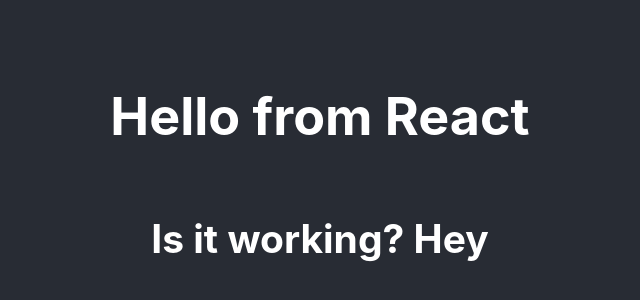
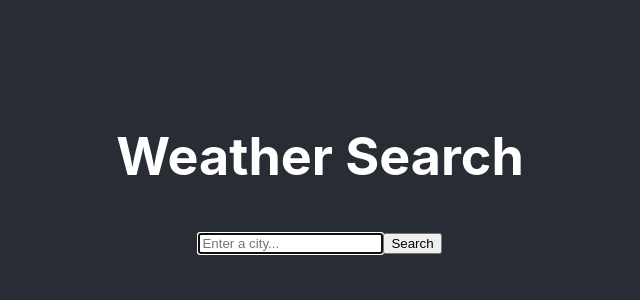
Before and after one commit to andi-szabo/weather-react, a React (Create React App) app: page / in a window 1280 px wide. Shown: the part 228-528 px from the top of the page, without its empty margins (320-960 px from the left). Built offline with nearby package versions, Linux system fonts and the light colour scheme; no server answers.

Commit message:
Adding search engine to weathersearch.js

```diff
--- a/src/App.js
+++ b/src/App.js
@@ -1,15 +1,14 @@
-import Weather from "./Weather";
+import React from "react";
+import WeatherSearch from "./WeatherSearch";
 import "./App.css";
 
-function App() {
+export default function App() {
   return (
     <div className="App">
       <header className="App-header">
-        <h1>Hello from React</h1>
-        <Weather city="Budapest" />
+        <h1>Weather Search </h1>
+        <WeatherSearch />
       </header>
     </div>
   );
 }
-
-export default App;
--- a/src/Weather.js
+++ /dev/null
@@ -1,16 +0,0 @@
-import React from "react";
-import axios from "axios";
-
-export default function Weather(props) {
-  function handleResponse(response) {
-    alert(
-      `The weather in ${response.data.name} is ${response.data.main.temp}°C`
-    );
-  }
-  let apiKey = "3c2e3518e7c20a6a42a69d7651e8545a";
-  let units = "metric";
-  let apiUrl = `https://api.openweathermap.org/data/2.5/weather?q=${props.city}&appid=${apiKey}&units=${units}`;
-
-  axios.get(apiUrl).then(handleResponse);
-  return <h2>Is it working? Hey</h2>;
-}
--- /dev/null
+++ b/src/WeatherSearch.js
@@ -0,0 +1,63 @@
+import React, { useState } from "react";
+import axios from "axios";
+
+export default function WeatherSearch() {
+  const [city, setCity] = useState("");
+  const [loaded, setLoaded] = useState(false);
+  const [weather, setWeather] = useState({});
+
+  function displayWeather(response) {
+    setLoaded(true);
+    console.log(response.data);
+    setWeather({
+      temperature: response.data.main.temp,
+      description: response.data.weather[0].description,
+      humidity: response.data.main.humidity,
+      wind: response.data.wind.speed,
+      icon: `http://openweathermap.org/img/wn/${response.data.weather[0].icon}@2x.png`,
+    });
+  }
+
+  function handleSubmit(event) {
+    event.preventDefault();
+    let apiKey = "3c2e3518e7c20a6a42a69d7651e8545a";
+    let units = "metric";
+    let apiUrl = `https://api.openweathermap.org/data/2.5/weather?q=${city}&appid=${apiKey}&units=${units}`;
+    axios.get(apiUrl).then(displayWeather);
+  }
+
+  function updateCity(event) {
+    setCity(event.target.value);
+  }
+
+  let form = (
+    <form onSubmit={handleSubmit}>
+      <input
+        type="search"
+        placeholder="Enter a city..."
+        autoFocus={true}
+        onChange={updateCity}
+      />
+      <button type="Submit">Search</button>
+    </form>
+  );
+
+  if (loaded) {
+    return (
+      <div>
+        {form}
+        <ul>
+          <li>Temperature: {Math.round(weather.temperature)}°C</li>
+          <li>Description: {weather.description}</li>
+          <li>Humidity: {weather.humidity}%</li>
+          <li>Wind: {weather.wind}km/h</li>
+          <li>
+            <img src={weather.icon} alt={weather.description} />
+          </li>
+        </ul>
+      </div>
+    );
+  } else {
+    return form;
+  }
+}
```
Also changed, not shown: src/logo.svg (deleted).
